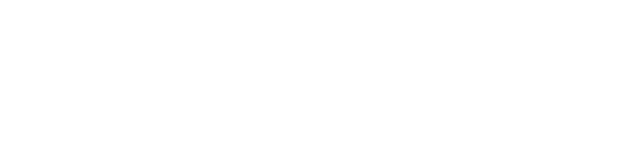
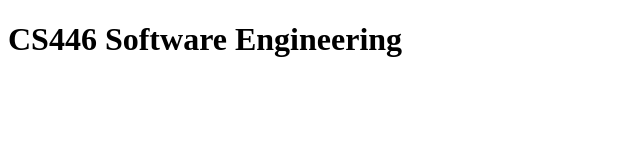
Before and after one commit to rotchanak/MainL1, a plain HTML site: page lab1.html in a window 1280 px wide. Shown: the whole page, without its empty margins (0-640 px from the left). Drawn offline with Linux system fonts and the light colour scheme.

Commit message:
main name

```diff
--- a/lab1.html
+++ b/lab1.html
@@ -7,6 +7,6 @@
     <title>SE Lab1</title>
 </head>
 <body>
-
+    <h1>CS446 Software Engineering</h1>
 </body>
 </html>
```
